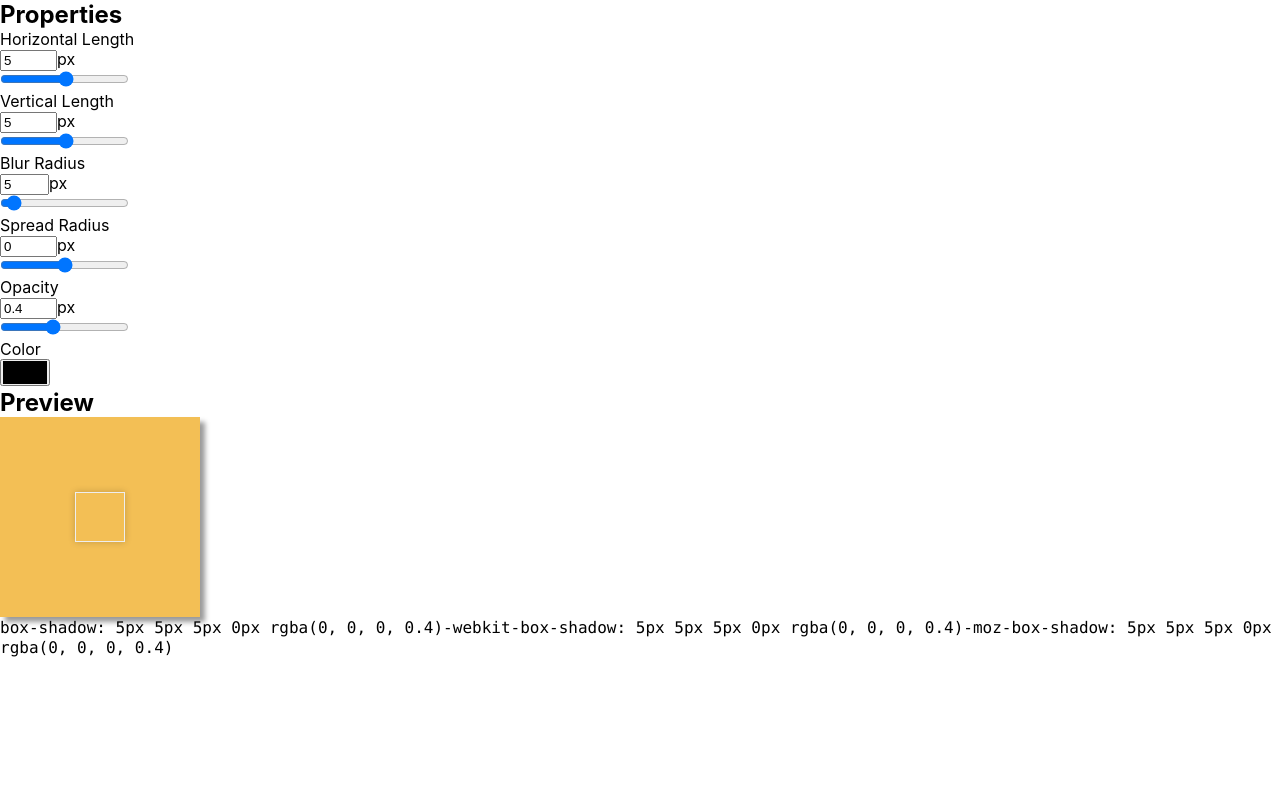
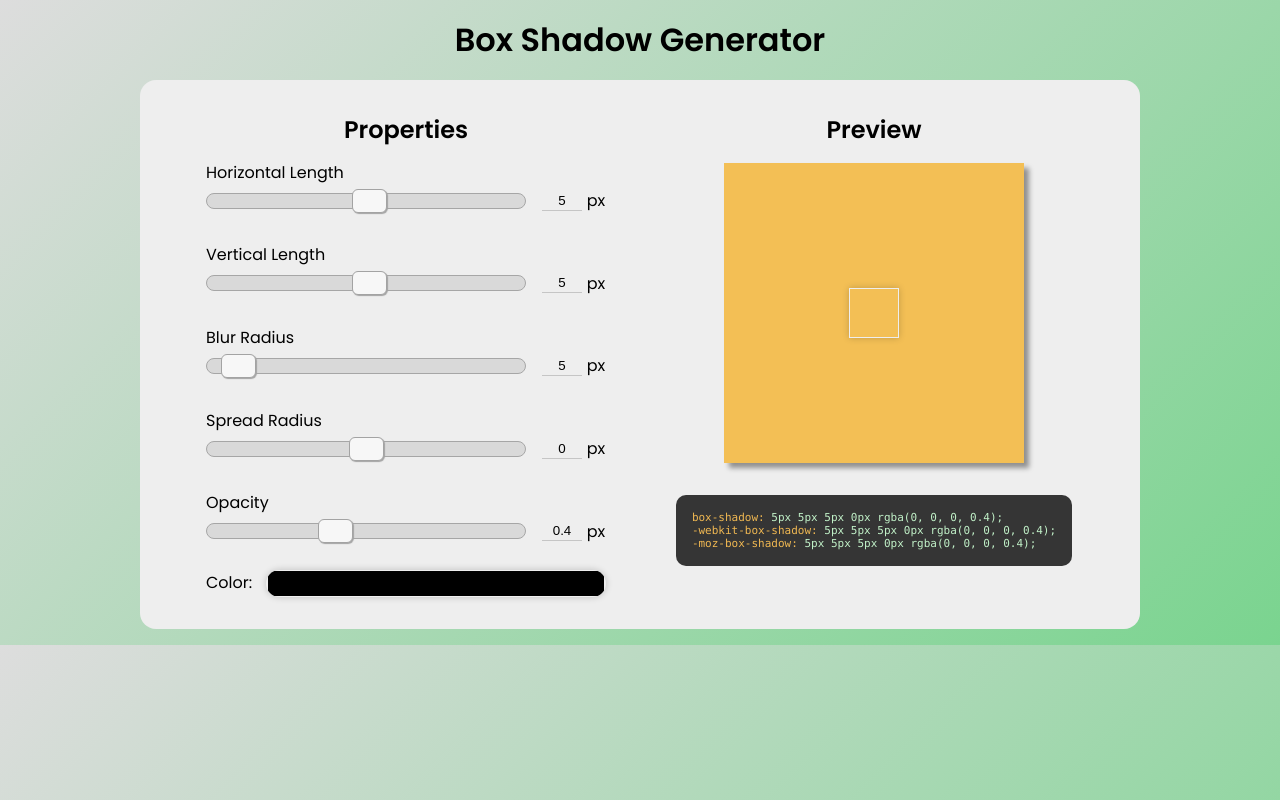
Before and after one commit to oguiaugusto/box-shadow-generator, a React (Create React App) app: page / in a window 1280 px wide. Built offline with nearby package versions, Linux system fonts and the light colour scheme.

Commit message:
style: whole page

```diff
--- a/src/App.js
+++ b/src/App.js
@@ -28,6 +28,8 @@ class App extends Component {
     const propertiesObj = { offX, offY, blur, spread, color, opacity };
 
     return (
+      <>
+        <h1>Box Shadow Generator</h1>
         <main>
           <Properties
             handleChangeInput={ this.handleChangeInput }
@@ -35,6 +37,7 @@ class App extends Component {
           />
           <Preview propertiesObj={ propertiesObj } />
         </main>
+      </>
     );
   }
 }
--- a/src/components/preview/CodeBlock.jsx
+++ b/src/components/preview/CodeBlock.jsx
@@ -1,5 +1,6 @@
 import React, { Component } from 'react';
-import PropTypes from 'prop-types'
+import PropTypes from 'prop-types';
+import { CodeBlockStyled } from '../styledComponents';
 
 class CodeBlock extends Component {
   static propTypes = {
@@ -9,20 +10,20 @@ class CodeBlock extends Component {
   render() {
     const { props: { boxShadowCode } } = this;
     return (
-      <code className="code-block">
+      <CodeBlockStyled className="code-block">
         <span className="code-row">
           <span className="code-key">{`box-shadow: `}</span>
-          <span className="code-value">{boxShadowCode}</span>
+          <span className="code-value">{boxShadowCode};</span>
         </span>
         <span className="code-row">
           <span className="code-key">{`-webkit-box-shadow: `}</span>
-          <span className="code-value">{boxShadowCode}</span>
+          <span className="code-value">{boxShadowCode};</span>
         </span>
         <span className="code-row">
           <span className="code-key">{`-moz-box-shadow: `}</span>
-          <span className="code-value">{boxShadowCode}</span>
+          <span className="code-value">{boxShadowCode};</span>
         </span>
-      </code>
+      </CodeBlockStyled>
     );
   }
 }
--- a/src/components/properties/ColorProperty.jsx
+++ b/src/components/properties/ColorProperty.jsx
@@ -1,5 +1,6 @@
 import React, { Component } from 'react';
 import PropTypes from 'prop-types';
+import { ColorPropertyStyled } from '../styledComponents';
 
 class ColorProperty extends Component {
   static propTypes = {
@@ -11,10 +12,10 @@ class ColorProperty extends Component {
     const { props: { handleChangeInput, value } } = this;
 
     return (
-      <div className="property">
-        <p className="property-name">Color</p>
+      <ColorPropertyStyled className="property">
+        <p className="property-name">Color:</p>
         <input type="color" name="color" value={ value } onChange={ handleChangeInput } />
-      </div>
+      </ColorPropertyStyled>
     );
   }
 }
--- a/src/components/properties/Property.jsx
+++ b/src/components/properties/Property.jsx
@@ -1,5 +1,6 @@
 import React, { Component } from 'react';
-import PropTypes from 'prop-types'
+import PropTypes from 'prop-types';
+import { PropertyStyled, InputRange } from '../styledComponents';
 
 class Property extends Component {
   static propTypes = {
@@ -22,20 +23,11 @@ class Property extends Component {
     const { props: { handleChangeInput, name, id, value, min, max, step } } = this;
 
     return (
-      <div className="property">
+      <PropertyStyled className="property">
         <p className="property-name">{name}</p>
+        <div className="property-row">
           <div className="property-input">
-          <input
-            type="number"
-            name={ id }
-            max={ max }
-            min={ min }
-            value={ value }
-            onChange={ handleChangeInput }
-          />
-          <span>px</span>
-        </div>
-        <input
+            <InputRange
               type="range"
               name={ id }
               max={ max }
@@ -44,7 +36,19 @@ class Property extends Component {
               value={ value }
               onChange={ handleChangeInput }
             />
+            <input
+              type="number"
+              name={ id }
+              max={ max }
+              min={ min }
+              value={ value }
+              onChange={ handleChangeInput }
+              className="input-value"
+            />
+            <span>px</span>
           </div>
+        </div>
+      </PropertyStyled>
     );
   }
 }
--- a/src/components/styledComponents.js
+++ b/src/components/styledComponents.js
@@ -5,13 +5,14 @@ const Box = styled.div.attrs(props => ({
     backgroundColor: props.bg,
     boxShadow: props.boxShadowCode,
   }
-}))`
+}))
+`
   align-items: center;
   display: flex;
-  height: 200px;
+  height: 300px;
   justify-content: center;
-  width: 200px;
-
+  width: 300px;
+  margin: 1rem 0;
 
   input[type=color] {
     background: none;
@@ -27,4 +28,174 @@ const Box = styled.div.attrs(props => ({
   }
 `;
 
-export { Box };
+const InputRange = styled.input`
+  height: 32px;
+  -webkit-appearance: none;
+  width: 320px;
+  background: #eee;
+
+  :focus {
+    outline: none;
+  }
+
+  :active::-webkit-slider-thumb {
+    background: #EEE;
+  }
+
+  ::-webkit-slider-runnable-track {
+    width: 100%;
+    height: 16px;
+    cursor: pointer;
+    animation: 0.2s;
+    box-shadow: 0px 0px 0px #000000;
+    background: #D9D9D9;
+    border-radius: 25px;
+    border: 1px solid #A6A6A6;
+  }
+
+  ::-webkit-slider-thumb {
+    box-shadow: 1px 1px 1px #A3A3A3;
+    border: 1px solid #A3A3A3;
+    height: 24px;
+    width: 35px;
+    border-radius: 6px;
+    background: #F7F7F7;
+    cursor: pointer;
+    -webkit-appearance: none;
+    margin-top: -5px;
+  }
+
+  :focus::-webkit-slider-runnable-track {
+    background: #D9D9D9;
+  }
+
+  ::-moz-range-track {
+    width: 100%;
+    height: 16px;
+    cursor: pointer;
+    animation: 0.2s;
+    box-shadow: 0px 0px 0px #000000;
+    background: #D9D9D9;
+    border-radius: 25px;
+    border: 1px solid #A6A6A6;
+  }
+
+  ::-moz-range-thumb {
+    box-shadow: 1px 1px 1px #A3A3A3;
+    border: 1px solid #A3A3A3;
+    height: 24px;
+    width: 35px;
+    border-radius: 6px;
+    background: #F7F7F7;
+    cursor: pointer;
+  }
+
+  ::-ms-track {
+    width: 100%;
+    height: 16px;
+    cursor: pointer;
+    animation: 0.2s;
+    background: transparent;
+    border-color: transparent;
+    color: transparent;
+  }
+
+  ::-ms-fill-lower {
+    background: #D9D9D9;
+    border: 1px solid #A6A6A6;
+    border-radius: 50px;
+    box-shadow: 0px 0px 0px #000000;
+  }
+
+  ::-ms-fill-upper {
+    background: #D9D9D9;
+    border: 1px solid #A6A6A6;
+    border-radius: 50px;
+    box-shadow: 0px 0px 0px #000000;
+  }
+
+  ::-ms-thumb {
+    margin-top: 1px;
+    box-shadow: 1px 1px 1px #A3A3A3;
+    border: 1px solid #A3A3A3;
+    height: 24px;
+    width: 35px;
+    border-radius: 6px;
+    background: #F7F7F7;
+    cursor: pointer;
+  }
+
+  :focus::-ms-fill-lower {
+    background: #D9D9D9;
+  }
+
+  :focus::-ms-fill-upper {
+    background: #D9D9D9;
+  }
+`;
+
+const PropertyStyled = styled.div`
+  margin: 0.8rem 0;
+  width: 400px;
+
+  .property-row {
+    display: flex;
+  }
+
+  .property-input {
+    display: flex;
+    align-items: center;
+  }
+
+  .property-input .input-value {
+    width: 40px;
+    height: 20px;
+    background: none;
+    border: none;
+    border-bottom: 1px solid #c5c5c5;
+    text-align: center;
+    margin: 0 0.3rem 0 1rem;
+  }
+
+  .property-input .input-value:focus {
+    outline: none;
+    border-bottom: 2px solid #bdbdbd;
+  }
+`;
+
+const ColorPropertyStyled = styled.div`
+  display: flex;
+  margin-top: 10px;
+  width: 400px;
+  justify-content: space-between;
+
+  input {
+    width: 340px;
+    border: none;
+    border-radius: 1rem;
+    box-shadow: 0px 0px 7px 0px rgba(0, 0, 0, 0.2);
+    -webkit-box-shadow: 0px 0px 7px 0px rgba(0, 0, 0, 0.2);
+    -moz-box-shadow: 0px 0px 7px 0px rgba(0, 0, 0, 0.2);
+  }
+`;
+
+const CodeBlockStyled = styled.code`
+  background-color: #353535;
+  color: #eee;
+  padding: 1rem;
+  border-radius: 10px;
+  font-size: 11px;
+  display: flex;
+  flex-flow: column nowrap;
+  margin: 1rem 0 0;
+
+  .code-key {
+    color: #f0b852;
+  }
+
+  .code-value {
+    color: #c1f1c8;
+  }
+`;
+
+export { Box, PropertyStyled, ColorPropertyStyled, CodeBlockStyled, InputRange };
--- a/src/index.css
+++ b/src/index.css
@@ -1,3 +1,5 @@
+@import url('https://fonts.googleapis.com/css2?family=Poppins:wght@300;400;500;600&display=swap');
+
 * {
   margin: 0;
   box-sizing: border-box;
@@ -5,11 +7,11 @@
 }
 
 body {
-  font-family: -apple-system, BlinkMacSystemFont, 'Segoe UI', 'Roboto', 'Oxygen',
-    'Ubuntu', 'Cantarell', 'Fira Sans', 'Droid Sans', 'Helvetica Neue',
-    sans-serif;
+  font-family: 'Poppins', sans-serif;
   -webkit-font-smoothing: antialiased;
   -moz-osx-font-smoothing: grayscale;
+  background: rgb(221,221,221);
+  background: linear-gradient(135deg, rgba(221,221,221,1) 0%, rgba(122,212,143,1) 100%);
 }
 
 code {
@@ -17,9 +19,46 @@ code {
     monospace;
 }
 
+h1 {
+  text-align: center;
+  margin: 1rem 0;
+}
+
+main {
+  display: flex;
+  width: 1000px;
+  background-color: #eee;
+  margin: 1rem auto;
+  padding: 2rem;
+  border-radius: 1rem;
+  justify-content: space-around;
+}
+
+main h2 {
+  text-align: center;
+}
+
+.properties {
+  display: flex;
+  flex-flow: column nowrap;
+  align-items: center;
+  width: 50%;
+}
+
+.preview {
+  display: flex;
+  flex-flow: column nowrap;
+  align-items: center;
+  width: 50%;
+}
+
 input[type=number]::-webkit-inner-spin-button,
 input[type=number]::-webkit-outer-spin-button {
   -webkit-appearance: none;
+}
+
+input[type=color] {
+  cursor: pointer;
 }
 
 input[type=color]::-webkit-color-swatch-wrapper {
```
Lines whose indentation alone changed are shown as unchanged.
